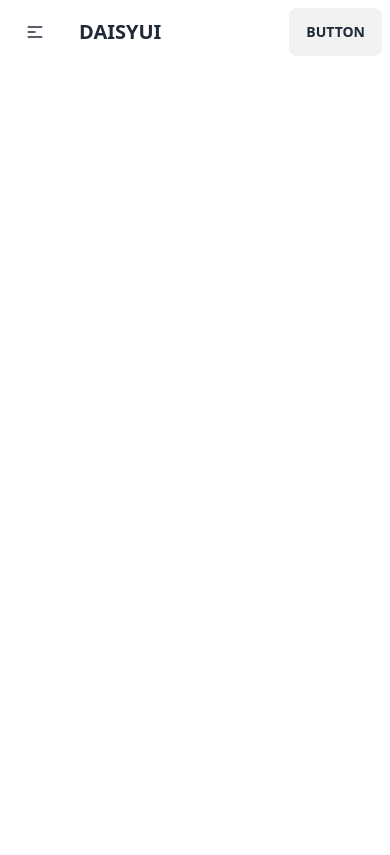
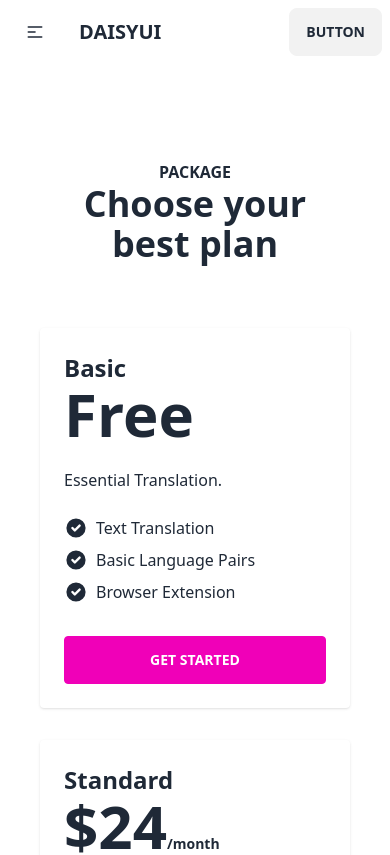
Before and after one commit to CodeCraft1234/E-Translator-Client, a React (Vite) app: page / in a window 390 px wide. Shown: the top 855 px of the page. Built offline with nearby package versions, Linux system fonts and the light colour scheme.

Commit message:
package section page design finish and responsive for all devices

```diff
--- a/src/Components/Package.jsx
+++ b/src/Components/Package/Package.jsx
@@ -2,7 +2,7 @@ import React from "react";
 
 const Package = () => {
   return (
-    <div className="ml-10 mr-10 md:ml-5 lg:ml-20">
+    <div className="mt-4 ml-10 mr-10 md:ml-5 lg:ml-20">
       <div className="py-20 dark:bg-gray-800 dark:text-red-100">
         <div className="container px-4 mx-auto">
           <div className="max-w-2xl mx-auto mb-16 text-center">
@@ -264,4 +264,5 @@ const Package = () => {
   );
 };
 
+
 export default Package;
--- a/src/Root.jsx
+++ b/src/Root.jsx
@@ -1,6 +1,7 @@
 import { Outlet } from "react-router-dom";
 import Navbar from "./Components/Navbar/Navbar";
 import Footer from "./Components/Footer/Footer";
+import Package from "./Components/Package/Package";
 
 
 const Root = () => {
@@ -8,6 +9,7 @@ const Root = () => {
         <div className="container mx-auto">
             <Navbar></Navbar>
             <Outlet></Outlet>
+            <Package></Package>
             <Footer></Footer>
         </div>
     );
```
